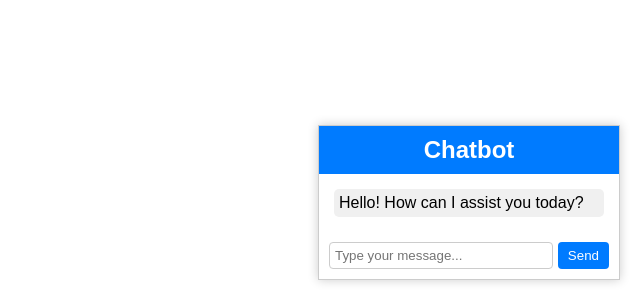
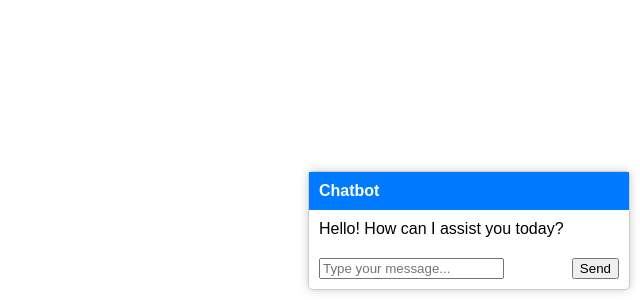
Before and after one commit to hginnarapu/mychat, a plain HTML site: page index.html in a window 1280 px wide. Shown: the part 500-800 px from the top of the page, without its empty margins (640-1280 px from the left). Drawn offline with Linux system fonts and the light colour scheme.

Commit message:
Update stylechat.css

```diff
--- a/stylechat.css
+++ b/stylechat.css
@@ -1,73 +1,72 @@
+/* Add your chatbox styling here */
 body {
+    margin: 0;
+    padding: 0;
     font-family: Arial, sans-serif;
 }
 
 .chatbox {
-    width: 300px;
+    width: 320px;
+    position: fixed;
+    bottom: 10px;
+    right: 10px;
     border: 1px solid #ccc;
-    box-shadow: 0 0 10px rgba(0, 0, 0, 0.2);
-    position: fixed;
-    bottom: 20px;
-    right: 20px;
-    display: block;
+    border-radius: 5px;
+    box-shadow: 0px 0px 10px rgba(0, 0, 0, 0.2);
     background-color: #fff;
+    display: flex;
+    flex-direction: column;
+    transition: height 0.3s;
 }
 
 .chat-header {
     background-color: #007bff;
     color: #fff;
     padding: 10px;
-    text-align: center;
+    display: flex;
+    justify-content: space-between;
+    align-items: center;
 }
 
 .chat-header h2 {
     margin: 0;
+    font-size: 16px;
+}
+
+.toggle-chat {
+    background-color: transparent;
+    border: none;
+    color: #fff;
+    font-size: 18px;
+    cursor: pointer;
 }
 
 .chat-body {
+    flex-grow: 1;
+    overflow-y: auto;
     padding: 10px;
-    max-height: 300px;
-    overflow-y: auto;
-}
-
-.message {
-    padding: 5px;
-    margin: 5px;
-    border-radius: 5px;
-}
-
-.message.received {
-    background-color: #f0f0f0;
-}
-
-.message.sent {
-    background-color: #007bff;
-    color: #fff;
-    text-align: right;
+    display: block;
 }
 
 .chat-footer {
+    padding: 10px;
     display: flex;
-    padding: 10px;
+    justify-content: space-between;
+    align-items: center;
 }
 
-#user-input {
-    flex: 1;
-    padding: 5px;
-    border: 1px solid #ccc;
-    border-radius: 4px;
-    margin-right: 5px;
+#toggle-chat:hover {
+    background-color: #0056b3;
 }
 
-#send-btn {
-    background-color: #007bff;
-    color: #fff;
-    border: none;
-    border-radius: 4px;
-    padding: 5px 10px;
-    cursor: pointer;
+.minimized {
+    height: 50px;
 }
 
-#send-btn:focus {
-    outline: none;
+.minimized .chat-body {
+    display: none;
 }
+
+.minimized .chat-footer {
+    display: none;
+}
```
